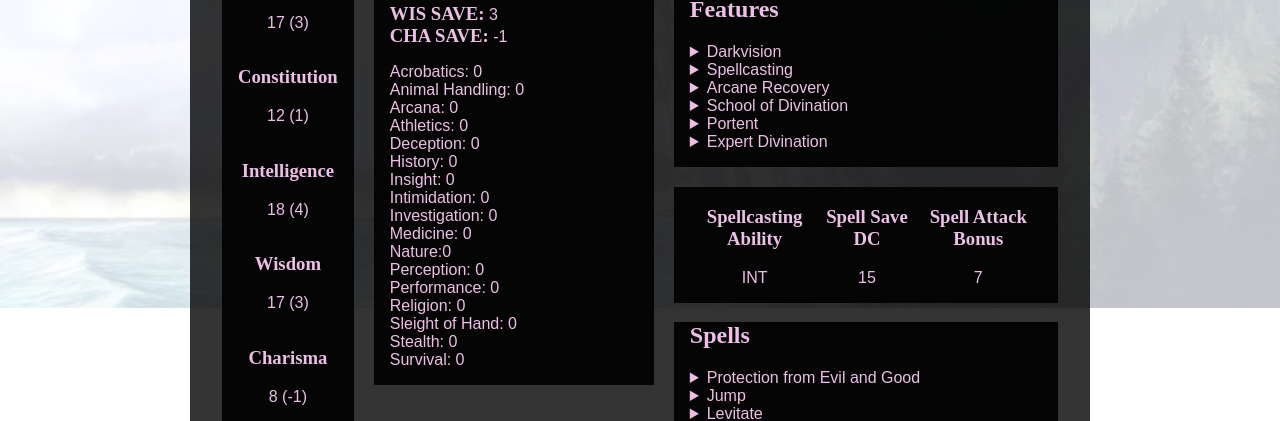
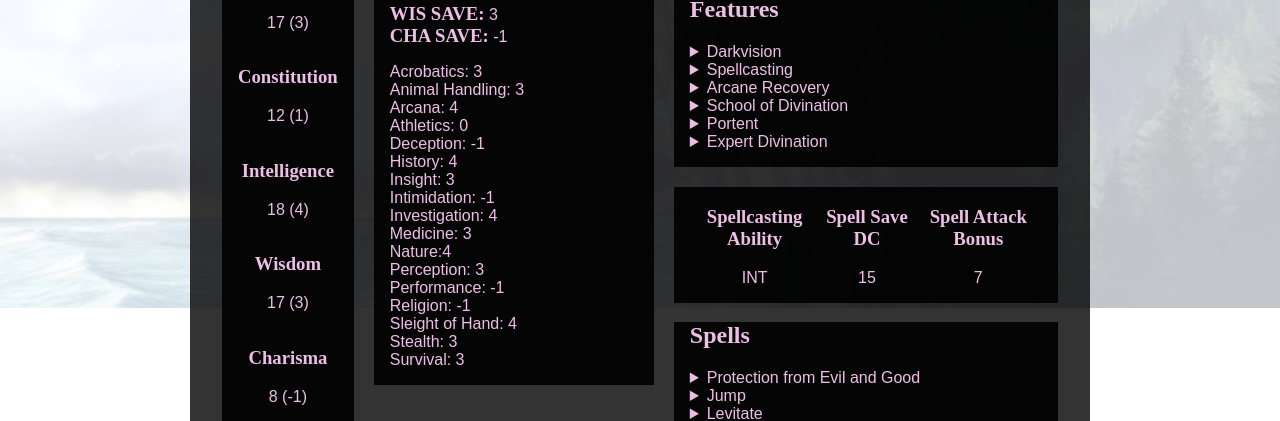
Before and after one commit to ogdenstudios/feyrun, a Nuxt app: page /characters/taylor in a window 1280 px wide. Shown: the part 492-913 px from the top of the page. Built offline with nearby package versions, Linux system fonts and the light colour scheme; a web font is replaced by a local one.

Commit message:
fix up ability scores

```diff
--- a/components/Skills.vue
+++ b/components/Skills.vue
@@ -4,7 +4,7 @@
       >Acrobatics:
       {{
         characterRemembers(memories.acrobatics)
-          ? getScore('acrobatics', 'strength')
+          ? getScore('acrobatics', 'dexterity')
           : ''
       }} </span
     ><br />
@@ -12,7 +12,7 @@
       >Animal Handling:
       {{
         characterRemembers(memories.animal_handling)
-          ? getScore('animal_handling', 'strength')
+          ? getScore('animal_handling', 'wisdom')
           : ''
       }}</span
     ><br />
@@ -20,7 +20,7 @@
       >Arcana:
       {{
         characterRemembers(memories.arcana)
-          ? getScore('arcana', 'strength')
+          ? getScore('arcana', 'intelligence')
           : ''
       }}</span
     ><br />
@@ -36,7 +36,7 @@
       >Deception:
       {{
         characterRemembers(memories.deception)
-          ? getScore('deception', 'strength')
+          ? getScore('deception', 'charisma')
           : ''
       }}</span
     ><br />
@@ -44,7 +44,7 @@
       >History:
       {{
         characterRemembers(memories.history)
-          ? getScore('history', 'strength')
+          ? getScore('history', 'intelligence')
           : ''
       }}</span
     ><br />
@@ -52,7 +52,7 @@
       >Insight:
       {{
         characterRemembers(memories.insight)
-          ? getScore('insight', 'strength')
+          ? getScore('insight', 'wisdom')
           : ''
       }}</span
     ><br />
@@ -60,7 +60,7 @@
       >Intimidation:
       {{
         characterRemembers(memories.intimidation)
-          ? getScore('intimidation', 'strength')
+          ? getScore('intimidation', 'charisma')
           : ''
       }}</span
     ><br />
@@ -68,7 +68,7 @@
       >Investigation:
       {{
         characterRemembers(memories.investigation)
-          ? getScore('investigation', 'strength')
+          ? getScore('investigation', 'intelligence')
           : ''
       }}</span
     ><br />
@@ -76,14 +76,14 @@
       >Medicine:
       {{
         characterRemembers(memories.medicine)
-          ? getScore('medicine', 'strength')
+          ? getScore('medicine', 'wisdom')
           : ''
       }}</span
     ><br />
     <span
       >Nature:{{
         characterRemembers(memories.nature)
-          ? getScore('nature', 'strength')
+          ? getScore('nature', 'intelligence')
           : ''
       }}</span
     ><br />
@@ -91,7 +91,7 @@
       >Perception:
       {{
         characterRemembers(memories.perception)
-          ? getScore('perception', 'strength')
+          ? getScore('perception', 'wisdom')
           : ''
       }} </span
     ><br />
@@ -99,7 +99,7 @@
       >Performance:
       {{
         characterRemembers(memories.performance)
-          ? getScore('performance', 'strength')
+          ? getScore('performance', 'charisma')
           : ''
       }} </span
     ><br />
@@ -107,7 +107,7 @@
       >Religion:
       {{
         characterRemembers(memories.religion)
-          ? getScore('religion', 'strength')
+          ? getScore('religion', 'charisma')
           : ''
       }} </span
     ><br />
@@ -115,7 +115,7 @@
       >Sleight of Hand:
       {{
         characterRemembers(memories.sleight_of_hand)
-          ? getScore('sleight_of_hand', 'strength')
+          ? getScore('sleight_of_hand', 'intelligence')
           : ''
       }} </span
     ><br />
@@ -123,7 +123,7 @@
       >Stealth:
       {{
         characterRemembers(memories.stealth)
-          ? getScore('stealth', 'strength')
+          ? getScore('stealth', 'dexterity')
           : ''
       }} </span
     ><br />
@@ -131,7 +131,7 @@
       >Survival:
       {{
         characterRemembers(memories.survival)
-          ? getScore('survival', 'strength')
+          ? getScore('survival', 'wisdom')
           : ''
       }} </span
     ><br />
```
